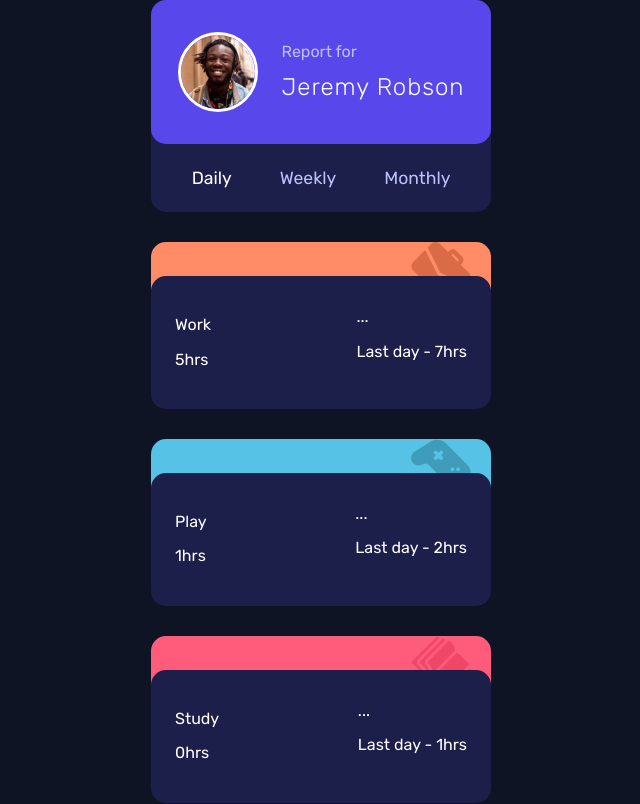
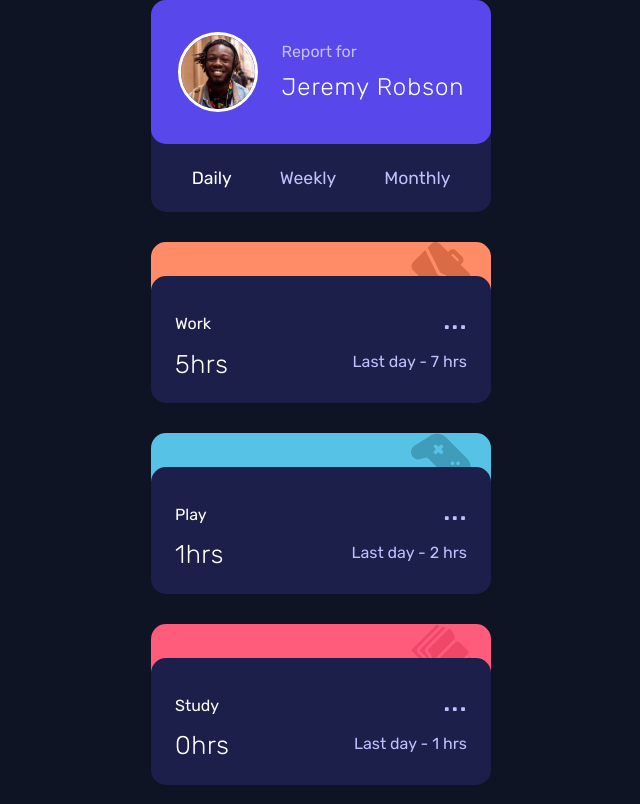
Before and after one commit to gtarrojo/time-tracking-dashboard-angular, an Angular app: page / in a window 1280 px wide. Shown: the top 804 px of the page, without its empty margins (319-959 px from the left). Built offline with nearby package versions, Linux system fonts and the light colour scheme.

Commit message:
add card info text style

```diff
--- a/src/app/dashboard/components/info-card/info-card.component.css
+++ b/src/app/dashboard/components/info-card/info-card.component.css
@@ -59,4 +59,36 @@
   border-radius: 15px;
   overflow: hidden;
   z-index: 1;
+  align-items: baseline;
 }
+
+.card__info__col {
+  display: flex;
+  flex-direction: column;
+  gap: 1rem;
+  justify-content: end;
+}
+
+.card__info__title {
+  margin: 0;
+}
+
+.card__info__current {
+  font-size: 1.6rem;
+  font-weight: 200;
+  margin: 0;
+  letter-spacing: 0.5px;
+}
+
+.card__info__menu,
+.card__info__past {
+  color: var(--navy-200);
+  margin: 0;
+  white-space: nowrap;
+}
+
+.card__info__menu {
+  display: block;
+  font-size: 2rem;
+  text-align: right;
+}
--- a/src/app/dashboard/components/info-card/info-card.component.html
+++ b/src/app/dashboard/components/info-card/info-card.component.html
@@ -7,13 +7,15 @@
     />
   </div>
   <section class="card__info">
-    <div class="card__container__col">
-      <p>{{ activity.title }}</p>
-      <p>{{ activity.timeframes[selectedTimeframe].current }}hrs</p>
+    <div class="card__info__col">
+      <p class="card__info__title">{{ activity.title }}</p>
+      <p class="card__info__current">
+        {{ activity.timeframes[selectedTimeframe].current }}hrs
+      </p>
     </div>
-    <div class="card__container__col">
-      <a href="">...</a>
-      <p>
+    <div class="card__info__col">
+      <a class="card__info__menu" href="">...</a>
+      <p class="card__info__past">
         Last
         {{
           [
@@ -26,7 +28,7 @@
               : ""
           ]
         }}
-        - {{ activity.timeframes[selectedTimeframe].previous }}hrs
+        - {{ activity.timeframes[selectedTimeframe].previous }} hrs
       </p>
     </div>
   </section>
```
